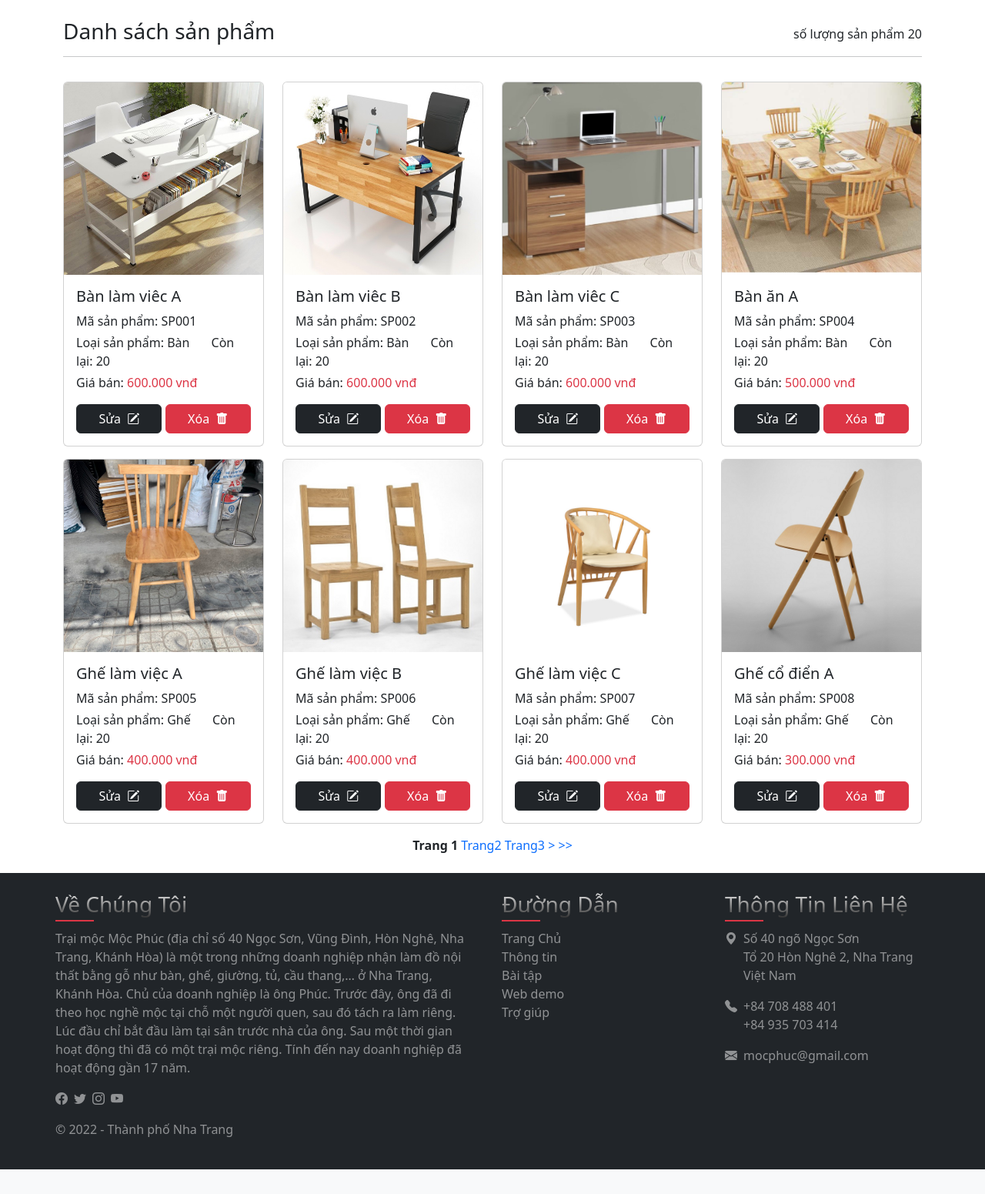
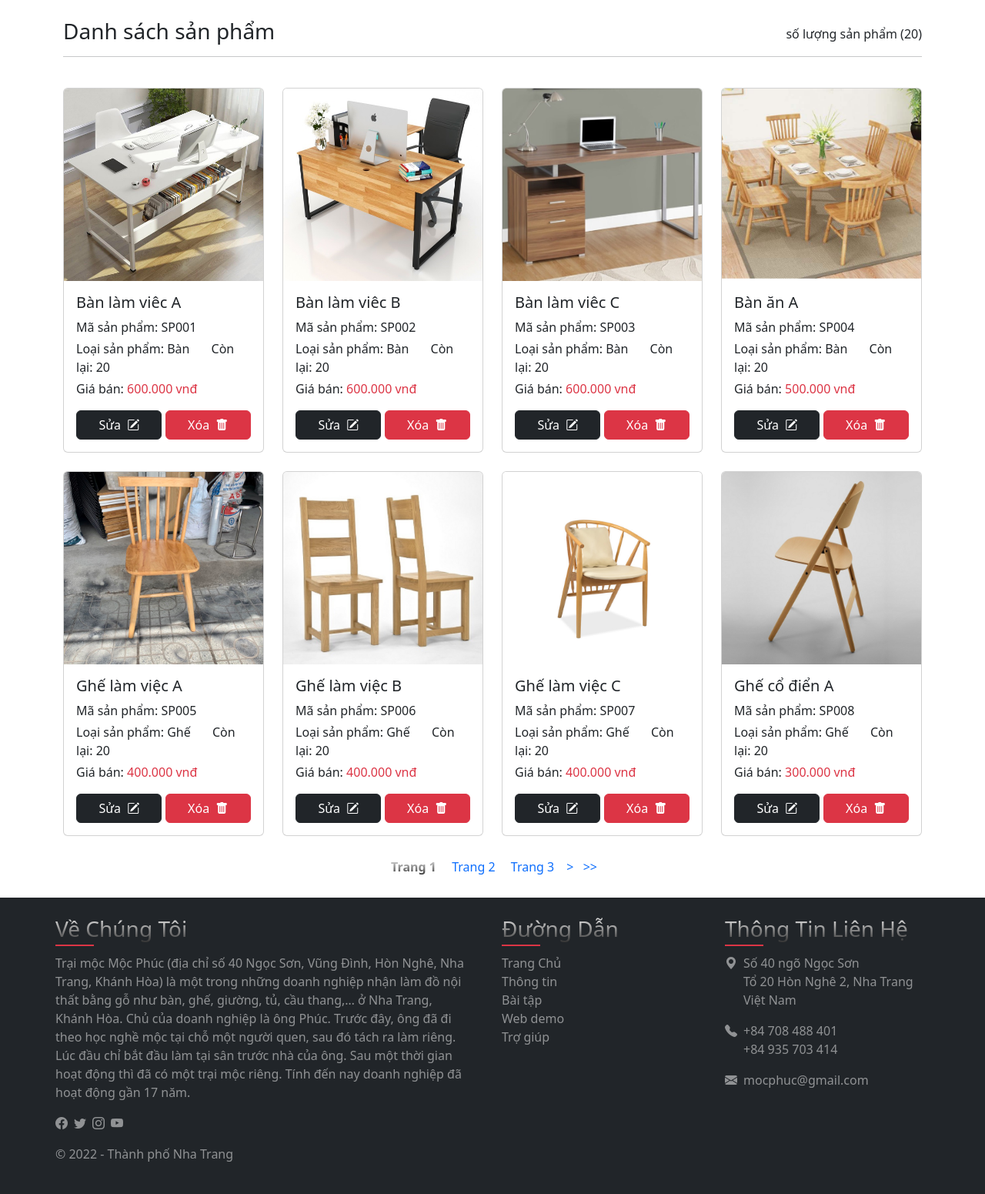
Before and after one commit to phanphuc2210/bai_tap_lon_PHP_nhom1, a PHP site: page /website in a window 1280 px wide. Shown: the part 100-1651 px from the top of the page at 77% size. Before the commit the page ends 1619 px from the top, so only its background shows below. Run offline with PHP 8.4, Linux system fonts and the light colour scheme; data comes from the database, SQL or seed files in the repository.

Commit message:
Cập nhật style phần show product

```diff
--- a/database/config.php
+++ b/database/config.php
@@ -2,4 +2,4 @@
 define("DB_USER", "root");
 define("DB_PASSWORD", "");
 define("DB_HOST", "localhost");
-define("DB_NAME", "demodb");
+define("DB_NAME", "mocphuc");
--- a/includes/header_webdemo.php
+++ b/includes/header_webdemo.php
@@ -8,7 +8,7 @@
 <body>
     <nav class="navbar navbar-expand-lg bg-dark">
         <div class="container">
-            <a class="navbar-brand" href="#"><h3 class="text-origin fw-bold mb-0">MộcPhúc.</h3></a>
+            <a class="navbar-brand" href="/website/"><h3 class="text-origin fw-bold mb-0">MộcPhúc.</h3></a>
 
             <form class="d-flex" role="search">
                 <input class="form-control me-2" style="width: 350px;" type="search" placeholder="Search" aria-label="Search">
--- a/website/index.php
+++ b/website/index.php
@@ -6,14 +6,14 @@ require_once ('../database/connect.php');
 ?>
 
 <div class="container">
-    <div class="my-4">
+    <div class="mt-4">
         <div class="d-flex justify-content-between align-items-center">
             <h3>Danh sách sản phẩm</h3>
             <?php
                 $re = mysqli_query($conn, 'select * from san_pham');
                 //tổng số mẩu tin cần hiển thị
                 $numRows = mysqli_num_rows($re);
-                echo "<span>số lượng sản phẩm {$numRows}</span>"
+                echo "<span>số lượng sản phẩm ($numRows)</span>"
             ?>
 
         </div>
@@ -21,11 +21,11 @@ require_once ('../database/connect.php');
         <hr class="mt-2">
 
         <div class="sanpham">
-            <div class="row mt-3 gy-3">
+            <div class="row mt-3 gy-4">
                 <?php
                 $rowsPerPage = 8;
-                if (!isset($_GET['page']))
-                { $_GET['page'] = 1;
+                if (!isset($_GET['page'])){
+                     $_GET['page'] = 1;
                 }
                 //vị trí của mẩu tin đầu tiên trên mỗi trang
                 $offset =($_GET['page']-1)* $rowsPerPage;
@@ -64,25 +64,23 @@ require_once ('../database/connect.php');
                     $maxPage = ceil($numRows/$rowsPerPage);
                     // echo 'Tong so trang la: '.$maxPage;
                     //gắn thêm nút Back
-                    echo "<div align='center' >";
+                    echo "<div class='my-4 py-1' align='center' >";
                     if ($_GET['page'] > 1){
-                        echo "<a href=" .$_SERVER['PHP_SELF']."?page=".(1)."><<</a> ";
-                        echo "<a href=" .$_SERVER['PHP_SELF']."?page=".($_GET['page']-1)."> < </a> ";
+                        echo "<a class='mx-1' href=" .$_SERVER['PHP_SELF']."?page=".(1)."><<</a> ";
+                        echo "<a class='mx-1' href=" .$_SERVER['PHP_SELF']."?page=".($_GET['page']-1)."> < </a> ";
                     }
-                    for ($i=1 ; $i<=$maxPage ; $i++) //tạo link tương ứng tới các trang
-                    { if ($i == $_GET['page'])
-                    echo '<b>Trang '. $i. '</b> '; //trang hiện tại sẽ được bôi đậm
-                    else
-                    echo "<a href=".$_SERVER['PHP_SELF']."?page=".$i.">Trang".$i."</a> ";
+                    for ($i=1 ; $i<=$maxPage ; $i++) {//tạo link tương ứng tới các trang
+                        if ($i == $_GET['page'])
+                            echo '<b class="mx-2 text-origin">Trang '. $i. '</b> '; //trang hiện tại sẽ được bôi đậm
+                        else
+                            echo "<a class='mx-2' href=".$_SERVER['PHP_SELF']."?page=".$i.">Trang ".$i."</a> ";
                     }
                     //gắn thêm nút Next
-                    if ($_GET['page'] < $maxPage)
-                    {
-                        echo "<a href = ". $_SERVER['PHP_SELF']."?page=".($_GET['page']+1)."> > </a>";
-                        echo "<a href=" .$_SERVER['PHP_SELF']."?page=".$maxPage."> >> </a> ";
+                    if ($_GET['page'] < $maxPage){
+                        echo "<a class='mx-1' href = ". $_SERVER['PHP_SELF']."?page=".($_GET['page']+1)."> > </a>";
+                        echo "<a class='mx-1' href=" .$_SERVER['PHP_SELF']."?page=".$maxPage."> >> </a> ";
+                    }
                     echo "</div>";
-
-                }
                 ?>
                 <!-- Bắt đầu 1 thẻ sản phẩm -->
                 <!-- <div class="col-3 ">
```
